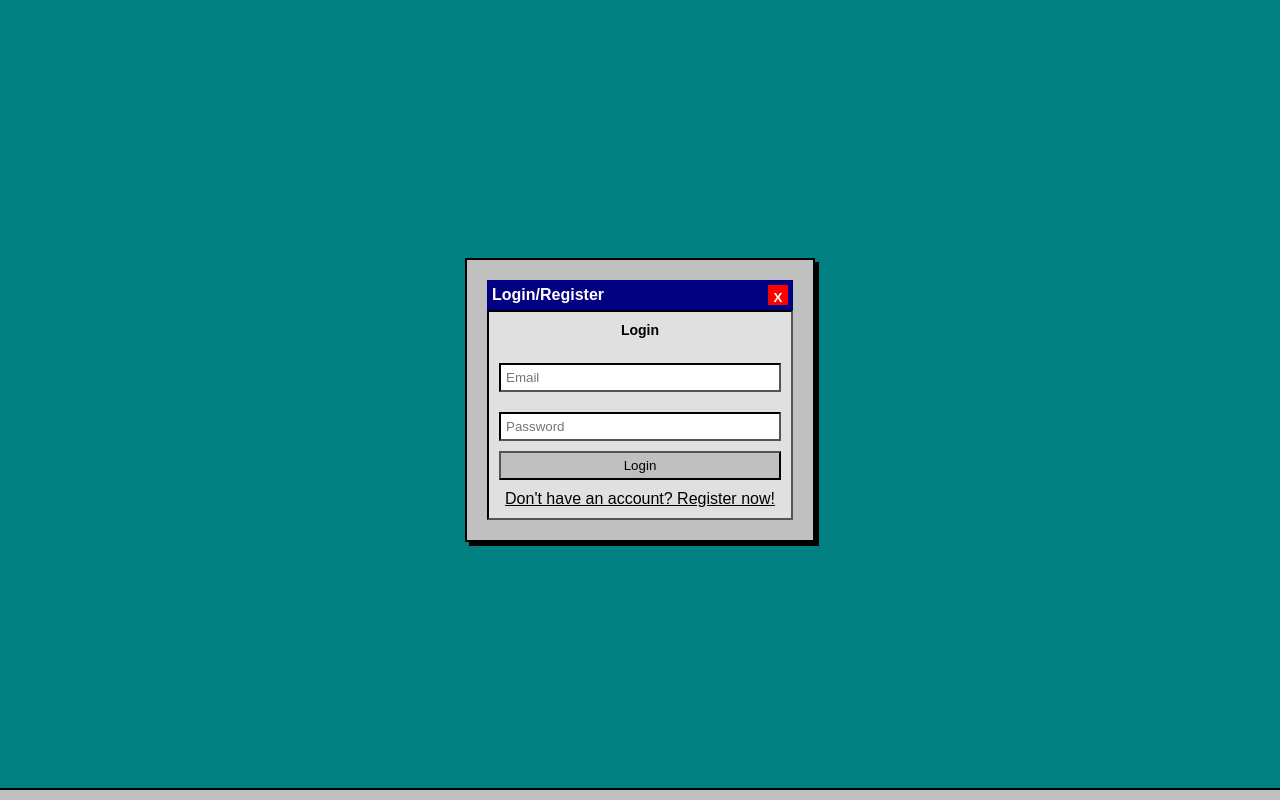
After one commit to sabadope/WINDOWS95-OS-by-sabadope, a PHP site: page /reserved_index2.php in a window 1280 px wide. The commit adds this page. Run offline with PHP 8.4, Linux system fonts and the light colour scheme.

Commit message:
Updated Files using Linux

```diff
--- /dev/null
+++ b/reserved_index2.php
@@ -0,0 +1,80 @@
+<!DOCTYPE html>
+<html lang="en">
+<head>
+    <meta charset="UTF-8">
+    <meta name="viewport" content="width=device-width, initial-scale=1.0">
+    <title>Windows 98 Login/Register</title>
+    <style>
+        * { box-sizing: border-box; margin: 0; padding: 0; font-family: "MS Sans Serif", sans-serif; }
+        body { display: flex; flex-direction: column; align-items: center; justify-content: center; height: 100vh; background: #008080; }
+        .container { width: 350px; padding: 20px; background: #C0C0C0; border: 2px solid black; box-shadow: 4px 4px black; text-align: center; position: relative; }
+        .title-bar { background: navy; color: white; padding: 5px; text-align: left; font-weight: bold; display: flex; justify-content: space-between; align-items: center; }
+        .close-btn { background: red; color: white; border: none; width: 20px; height: 20px; text-align: center; cursor: pointer; font-weight: bold; }
+        .form { display: none; padding: 10px; border: 2px inset black; background: #E0E0E0; }
+        .form.active { display: block; }
+        h2 { margin-bottom: 15px; font-size: 14px; }
+        input, select { width: 100%; padding: 5px; margin: 10px 0; border: 2px inset black; background: white; }
+        button { width: 100%; padding: 5px; background: #C0C0C0; border: 2px outset black; cursor: pointer; }
+        button:active { border: 2px inset black; }
+        .toggle-link { margin-top: 10px; display: block; color: black; cursor: pointer; text-decoration: underline; }
+        .icon { margin-top: 20px; cursor: pointer; background: #C0C0C0; padding: 10px; border: 2px outset black; display: none; }
+        .taskbar { position: absolute; bottom: 0; width: 100%; background: #C0C0C0; border-top: 2px solid black; padding: 5px; display: flex; }
+        .taskbar-icon { background: #E0E0E0; padding: 5px 10px; border: 2px outset black; cursor: pointer; margin-right: 5px; display: none; }
+    </style>
+</head>
+<body>
+    <div id="appIcon" class="icon" onclick="openApp()">🖥️ Open Login/Register</div>
+
+    <div id="appWindow" class="container">
+        <div class="title-bar">
+            Login/Register
+            <button class="close-btn" onclick="closeApp()">X</button>
+        </div>
+        <div id="loginForm" class="form active">
+            <h2>Login</h2>
+            <input type="email" placeholder="Email" required>
+            <input type="password" placeholder="Password" required>
+            <button>Login</button>
+            <span class="toggle-link" onclick="toggleForm()">Don't have an account? Register now!</span>
+        </div>
+
+        <div id="registerForm" class="form">
+            <h2>Register</h2>
+            <input type="text" placeholder="Full Name" required>
+            <input type="email" placeholder="Email" required>
+            <input type="password" placeholder="Password" required>
+            <select required>
+                <option value="">Select Role</option>
+                <option value="Admin">Admin</option>
+                <option value="Manager">Manager</option>
+                <option value="User">User</option>
+            </select>
+            <button>Register</button>
+            <span class="toggle-link" onclick="toggleForm()">Already have an account? Login here!</span>
+        </div>
+    </div>
+
+    <div class="taskbar">
+        <div id="taskbarApp" class="taskbar-icon" onclick="openApp()">🖥️ Login/Register</div>
+    </div>
+
+    <script>
+        function toggleForm() {
+            document.getElementById('loginForm').classList.toggle('active');
+            document.getElementById('registerForm').classList.toggle('active');
+        }
+
+        function closeApp() {
+            document.getElementById('appWindow').style.display = 'none';
+            document.getElementById('appIcon').style.display = 'block';
+            document.getElementById('taskbarApp').style.display = 'none';
+        }
+
+        function openApp() {
+            document.getElementById('appWindow').style.display = 'block';
+            document.getElementById('appIcon').style.display = 'none';
+            document.getElementById('taskbarApp').style.display = 'block';
+        }
+    </script>
+</body>
+</html>
```
Also changed, not shown: index.php (+34 -12 lines).
